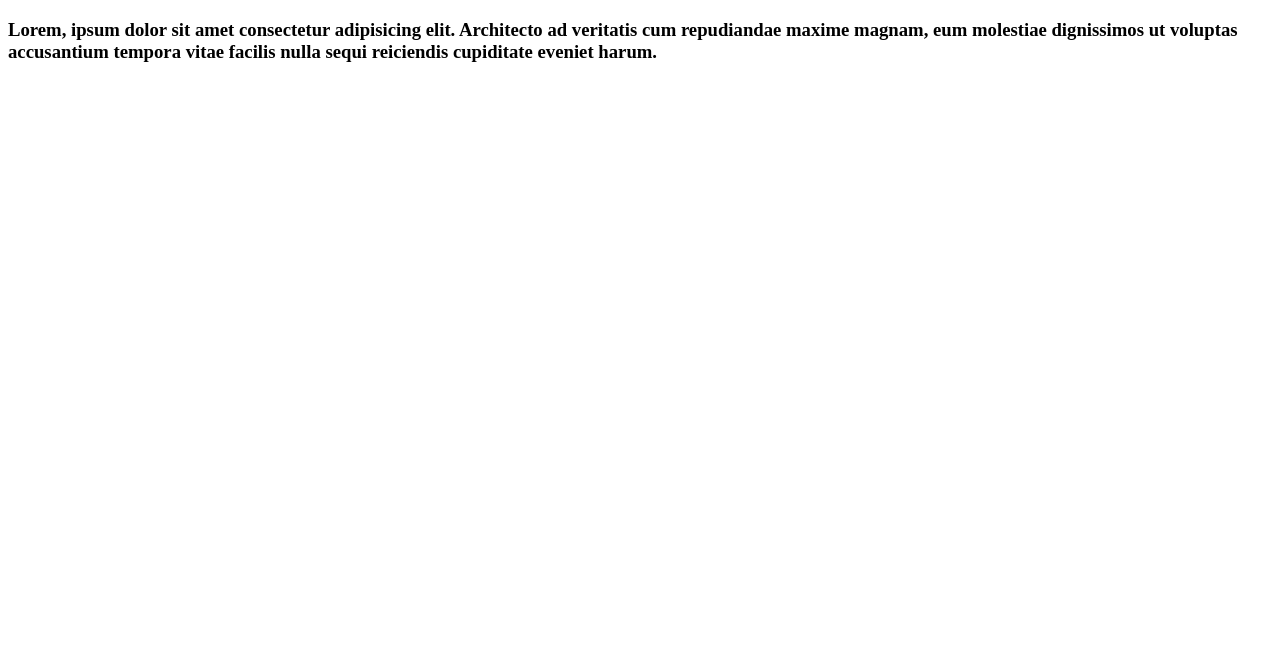
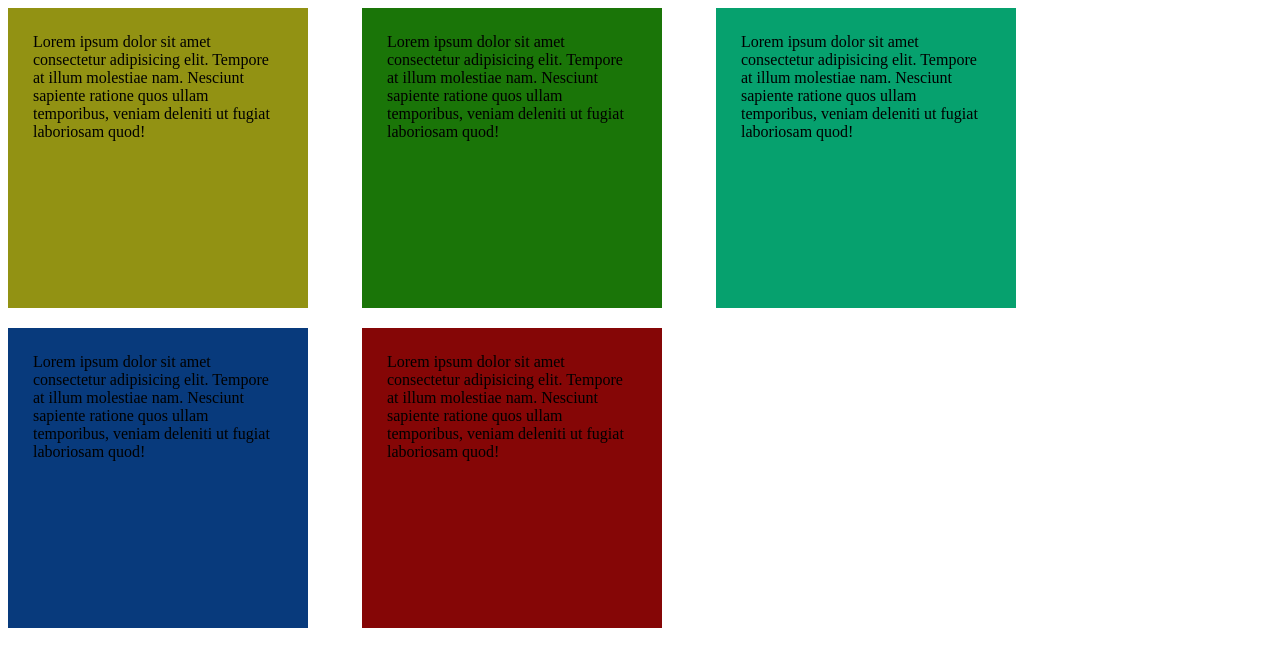
Before and after one commit to Kike977/MiSitioWeb, a plain HTML site: page Alineacion.html in a window 1280 px wide. Drawn offline with Linux system fonts and the light colour scheme.

Commit message:
alineacion

```diff
--- a/Alineacion.html
+++ b/Alineacion.html
@@ -8,6 +8,9 @@
     <link rel="stylesheet" href="css/Alineacion.css">
 </head>
 <body>
-   <h3>Lorem, ipsum dolor sit amet consectetur adipisicing elit. Architecto ad veritatis cum repudiandae maxime magnam, eum molestiae dignissimos ut voluptas accusantium tempora vitae facilis nulla sequi reiciendis cupiditate eveniet harum.
-</body>
+   <div class="box box-1">Lorem ipsum dolor sit amet consectetur adipisicing elit. Tempore at illum molestiae nam. Nesciunt sapiente ratione quos ullam temporibus, veniam deleniti ut fugiat laboriosam quod!</div>
+   <div class="box box-2">Lorem ipsum dolor sit amet consectetur adipisicing elit. Tempore at illum molestiae nam. Nesciunt sapiente ratione quos ullam temporibus, veniam deleniti ut fugiat laboriosam quod!</div>
+   <div class="box box-3">Lorem ipsum dolor sit amet consectetur adipisicing elit. Tempore at illum molestiae nam. Nesciunt sapiente ratione quos ullam temporibus, veniam deleniti ut fugiat laboriosam quod!</div>
+   <div class="box box-4">Lorem ipsum dolor sit amet consectetur adipisicing elit. Tempore at illum molestiae nam. Nesciunt sapiente ratione quos ullam temporibus, veniam deleniti ut fugiat laboriosam quod!</div>
+   <div class="box box-5">Lorem ipsum dolor sit amet consectetur adipisicing elit. Tempore at illum molestiae nam. Nesciunt sapiente ratione quos ullam temporibus, veniam deleniti ut fugiat laboriosam quod!</div>
 </html>
--- a/css/Alineacion.css
+++ b/css/Alineacion.css
@@ -0,0 +1,41 @@
+.box {
+    display: inline-block;
+    width: 250px;
+    height: 250px;
+    background-color: blue;
+}
+.box-1 {
+    margin-right: 50px;
+    border-right: 5px;
+    padding: 25px;
+    background-color: rgb(146, 146, 19);
+    margin-bottom: 20px;
+}
+.box-2 {
+    margin-right: 50px;
+    border-right: 5px;
+    padding: 25px;
+    background-color: rgb(26, 117, 8);
+    margin-bottom: 20px;
+}
+.box-3 {
+    margin-right: 50px;
+    border-right: 5px;
+    padding: 25px;
+    background-color: rgb(6, 161, 110);
+    margin-bottom: 20px;
+}
+.box-4 {
+    margin-right: 50px;
+    border-right: 5px;
+    padding: 25px;
+    background-color: rgb(8, 58, 124);
+    margin-bottom: 20px;
+}
+.box-5 {
+    margin-right: 50px;
+    border-right: 5px;
+    padding: 25px;
+    background-color: rgb(133, 6, 6);
+    margin-bottom: 20px;
+}
```
